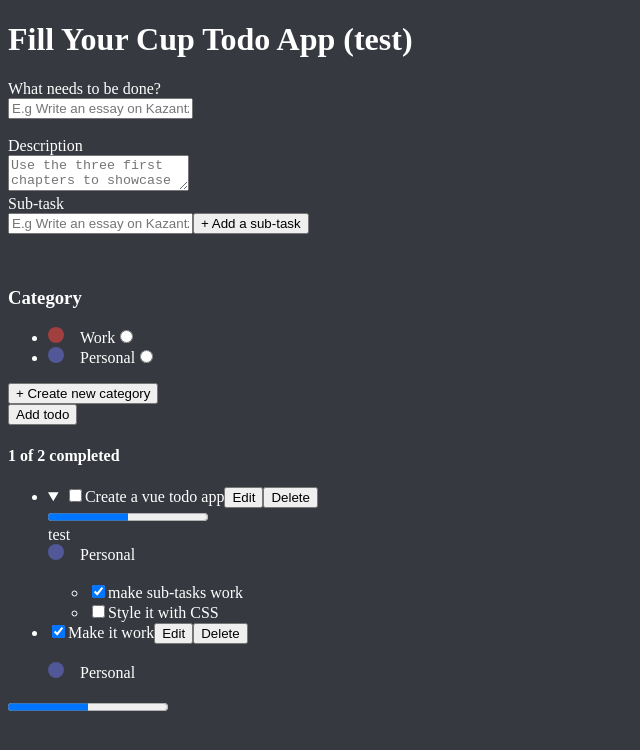
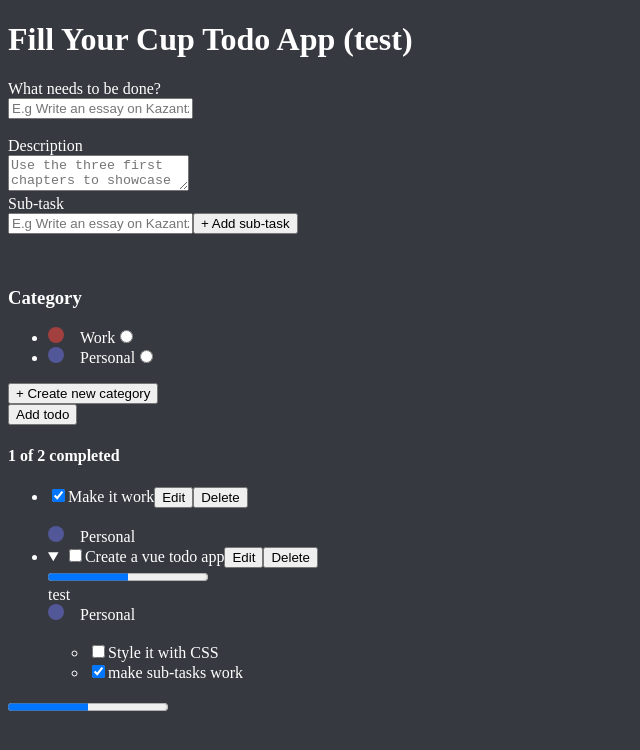
Before and after one commit to GeorgeDaris/Fill-Your-Glass-Task-Manager, a Vue app: page / in a window 1280 px wide. Shown: the top 750 px of the page, without its empty margins (0-640 px from the left). Built offline with nearby package versions, Linux system fonts and the light colour scheme.

Commit message:
Added `:key`s to some of the for loops

```diff
--- a/src/App.vue
+++ b/src/App.vue
@@ -39,7 +39,7 @@ const todosCompleted = computed(() => {
 });
 
 const addTodo = (newTodo) => {
-  let id = todos.length;
+  let id = Math.floor(Date.now() * Math.random());
   todos.push({
     id: id++,
     title: newTodo.title,
--- a/src/components/AddTodo.vue
+++ b/src/components/AddTodo.vue
@@ -1,5 +1,6 @@
+<!-- eslint-disable prettier/prettier -->
 <script setup>
-import { ref, reactive, nextTick } from "vue";
+import { ref, reactive, computed, nextTick } from "vue";
 import CreateCategory from "./CreateCategory.vue";
 
 defineProps(["categories"]);
@@ -55,6 +56,14 @@ const addSubTask = async () => {
   //})
   //newTodo.subTasks.push({title: newTask})
 };
+
+const uniqueSubTaskId = computed(() => {
+  return Date.now + Math.random();
+});
+
+const reversedSubTasks = computed(() => {
+  return newTodo.subTasks.slice().reverse();
+});
 
 let input = ref(null); //accesing the input element
 
@@ -118,12 +127,14 @@ const sendCategory = (newCategory) => {
           v-model.trim="newTask"
           ref="subTaskInput"
         />
-        <button @click.prevent="addSubTask">+ Add a sub-task</button>
+        <button @click.prevent="addSubTask">+ Add sub-task</button>
         <p v-if="subTaskWarn">
           {{ subTaskWarnMessage }}
         </p>
         <ul>
-          <li v-for="task in newTodo.subTasks">{{ task.title }}</li>
+          <li v-for="task in reversedSubTasks" :key="uniqueSubTaskId">
+            {{ task.title }}
+          </li>
         </ul>
       </div>
     </section>
--- a/src/components/TodoList.vue
+++ b/src/components/TodoList.vue
@@ -1,12 +1,12 @@
 <script setup>
-import { ref, computed, inject } from "vue";
+import { inject } from "vue";
 import ProgressBar from "./ProgressBar.vue";
 import EditTodo from "./EditTodo.vue";
 
 defineProps(["todos"]);
 defineEmits(["delete-todo"]);
 
-let categoryColor = ref("");
+// let categoryColor = ref("");
 
 const categories = inject("categories");
 /*const setCategoryColor = computed((todoCategory) => {
@@ -18,7 +18,7 @@ const categories = inject("categories");
 })*/
 
 //Create a seperate editing component to prevent the state from changing for all todos ✔
-//Use <details> and <summary> on todos that have sub tasks to create a collapsable accordion
+//Use <details> and <summary> on todos that have sub tasks to create a collapsable accordion ✔
 //Look into creating a unique label
 </script>
 
@@ -28,7 +28,7 @@ const categories = inject("categories");
       <slot />
     </h4>
     <ul>
-      <li v-for="todo in todos" :key="todo.id">
+      <li v-for="todo in todos.slice().reverse()" :key="todo.id">
         <details open v-if="todo.subTasks && todo.subTasks.length >= 1">
           <!-- checking for the lenght as well, since I'm pushing the subtasks anyway in App.vue, to prevent all todos from appearing inside a details element -->
           <summary @keyup.space.prevent>
@@ -47,7 +47,7 @@ const categories = inject("categories");
             <ProgressBar :total="todo.subTasks"></ProgressBar>
             <span>{{ todo.description }}</span>
             <br />
-            <div v-for="category in categories">
+            <div v-for="category in categories" :key="JSON.stringify(category)">
               <span
                 v-if="category.title === todo.category"
                 class="todo-color"
@@ -59,7 +59,10 @@ const categories = inject("categories");
             <br />
           </summary>
           <ul>
-            <li v-for="task in todo.subTasks">
+            <li
+              v-for="task in todo.subTasks.slice().reverse()"
+              :key="JSON.stringify(task)"
+            >
               <input
                 type="checkbox"
                 :checked="task.completed"
@@ -89,7 +92,7 @@ const categories = inject("categories");
           ></ProgressBar>
           <span>{{ todo.description }}</span>
           <br />
-          <div v-for="category in categories">
+          <div v-for="category in categories" :key="JSON.stringify(category)">
             <span
               v-if="category.title === todo.category"
               class="todo-color"
```
